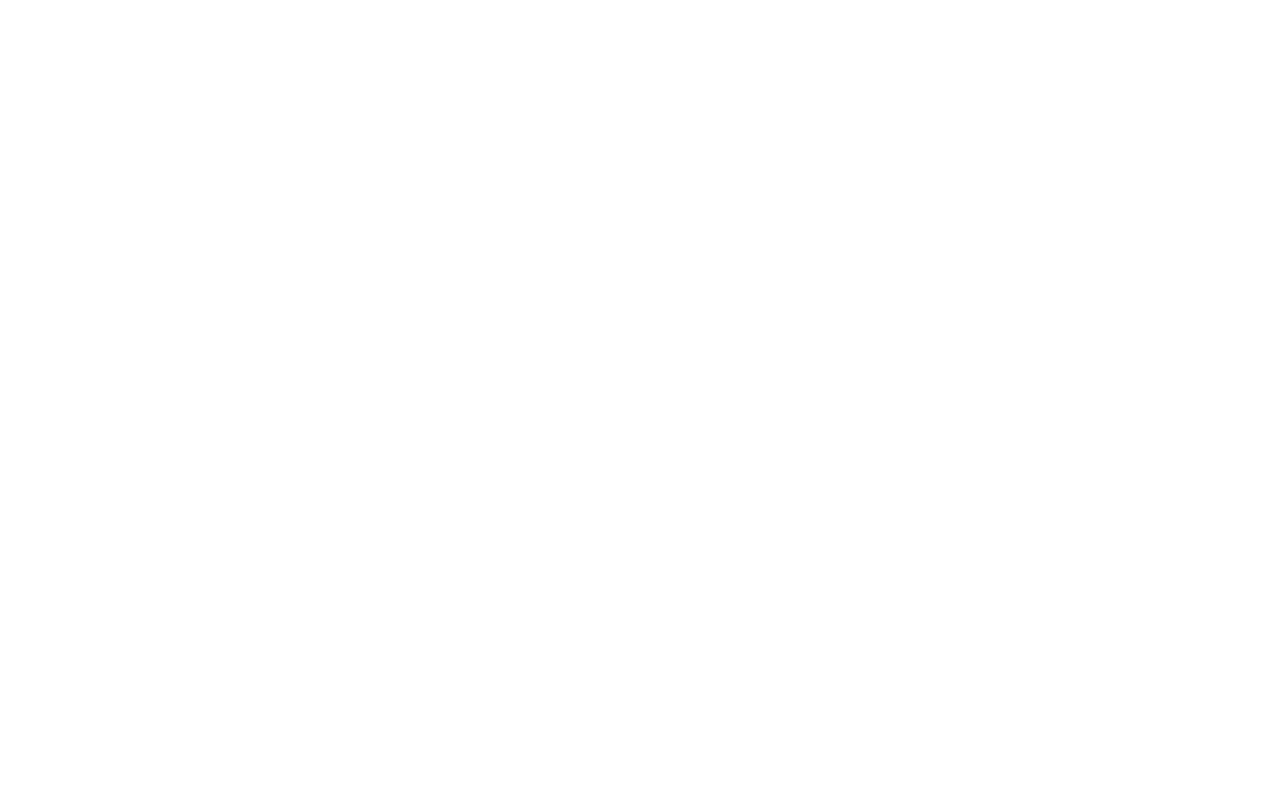
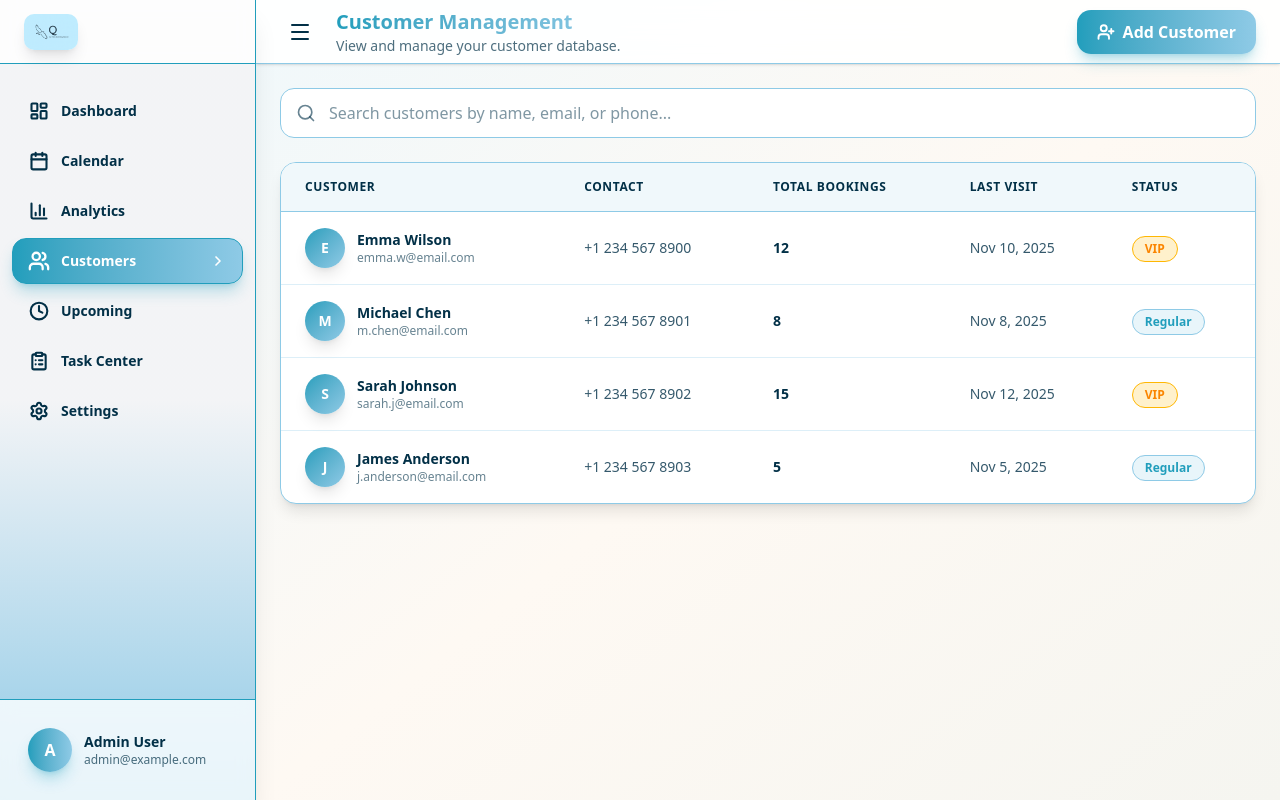
Before and after one commit to TaeyoungYou/QBookingAppRevamp, a React (Vite) app: page /dashboard/customers in a window 1280 px wide. Before the commit this address had no page. Built offline with nearby package versions, Linux system fonts and the light colour scheme.

Commit message:
Implemented Customer Page

```diff
--- a/src/App.tsx
+++ b/src/App.tsx
@@ -8,8 +8,8 @@
 import DashboardLayout from "./pages/Dashboard/DashboardLayout";
 import OverviewPage from "./pages/Dashboard/OverviewPage";
 import CalendarPage from "./pages/Dashboard/CalendarPage";
-// import CustomersPage from "./pages/Dashboard/CustomersPage";
-// import AnalyticsPage from "./pages/Dashboard/AnalyticsPage";
+import CustomersPage from "./pages/Dashboard/CustomersPage";
+import AnalyticsPage from "./pages/Dashboard/AnalyticsPage";
 const App = () => {
   return (
     <BrowserRouter>
@@ -23,8 +23,8 @@
         <Route path="/dashboard" element={<DashboardLayout />}>
           <Route index element={<OverviewPage />} />
           <Route path="calendar" element={<CalendarPage />} />
-          {/* <Route path="customers" element={<CustomersPage />} /> */}
-          {/* <Route path="analytics" element={<AnalyticsPage />} /> */}
+          <Route path="analytics" element={<AnalyticsPage />} />
+          <Route path="customers" element={<CustomersPage />} />
         </Route>
       </Routes>
     </BrowserRouter>
--- /dev/null
+++ b/src/pages/Dashboard/CustomersPage.tsx
@@ -0,0 +1,166 @@
+import { Menu, Search, UserPlus } from "lucide-react";
+import { motion } from "framer-motion";
+import { useDashboardLayout } from "./DashboardLayout";
+
+const customers = [
+  {
+    name: "Emma Wilson",
+    email: "emma.w@email.com",
+    phone: "+1 234 567 8900",
+    totalBookings: 12,
+    lastVisit: "Nov 10, 2025",
+    status: "VIP",
+  },
+  {
+    name: "Michael Chen",
+    email: "m.chen@email.com",
+    phone: "+1 234 567 8901",
+    totalBookings: 8,
+    lastVisit: "Nov 8, 2025",
+    status: "Regular",
+  },
+  {
+    name: "Sarah Johnson",
+    email: "sarah.j@email.com",
+    phone: "+1 234 567 8902",
+    totalBookings: 15,
+    lastVisit: "Nov 12, 2025",
+    status: "VIP",
+  },
+  {
+    name: "James Anderson",
+    email: "j.anderson@email.com",
+    phone: "+1 234 567 8903",
+    totalBookings: 5,
+    lastVisit: "Nov 5, 2025",
+    status: "Regular",
+  },
+];
+
+export default function CustomersPage() {
+  const { isSidebarOpen, setIsSidebarOpen } = useDashboardLayout();
+  const toggleSidebar = () => setIsSidebarOpen(!isSidebarOpen);
+
+  return (
+    <div className="flex-1 flex flex-col min-h-0 overflow-hidden bg-linear-to-br from-[#f0f8fb] via-[#fef9f3] to-[#f5f5f0]">
+      <header className="bg-white/90 backdrop-blur-xl border-b border-skyBlue h-16 flex items-center justify-between px-6 shrink-0 shadow-sm">
+        <div className="flex items-center gap-4">
+          <button
+            onClick={toggleSidebar}
+            className="p-2 hover:bg-[#f0f8fb] rounded-xl transition-colors"
+            title="Toggle Sidebar"
+          >
+            <Menu size={24} className="text-prussianBlue" />
+          </button>
+          <div>
+            <h1 className="text-xl font-bold bg-linear-to-r from-blueGreen to-skyBlue bg-clip-text text-transparent">
+              Customer Management
+            </h1>
+            <p className="text-sm text-prussianBlue/70">
+              View and manage your customer database.
+            </p>
+          </div>
+        </div>
+        <button className="hidden md:inline-flex items-center gap-2 px-5 py-2.5 rounded-xl bg-linear-to-r from-blueGreen to-skyBlue text-white font-semibold shadow-lg shadow-blueGreen/30 hover:shadow-xl hover:shadow-blueGreen/40 transition-all">
+          <UserPlus size={18} strokeWidth={2.5} />
+          Add Customer
+        </button>
+      </header>
+
+      <main className="flex-1 overflow-y-auto px-6 py-6">
+        <div className="mb-6">
+          <div className="relative">
+            <Search
+              className="absolute left-4 top-1/2 -translate-y-1/2 text-prussianBlue/60"
+              size={20}
+            />
+            <input
+              type="text"
+              placeholder="Search customers by name, email, or phone..."
+              className="w-full pl-12 pr-4 py-3 bg-white border border-skyBlue rounded-xl text-prussianBlue placeholder-prussianBlue/50 focus:outline-none focus:border-blueGreen focus:ring-2 focus:ring-blueGreen/20 transition-all"
+            />
+          </div>
+        </div>
+
+        <div className="bg-white backdrop-blur-sm border border-skyBlue rounded-2xl shadow-lg overflow-hidden">
+          <div className="overflow-x-auto">
+            <table className="w-full">
+              <thead>
+                <tr className="bg-[#f0f8fb] border-b border-skyBlue">
+                  <th className="text-left px-6 py-4 text-xs font-bold text-prussianBlue uppercase tracking-wider">
+                    Customer
+                  </th>
+                  <th className="text-left px-6 py-4 text-xs font-bold text-prussianBlue uppercase tracking-wider">
+                    Contact
+                  </th>
+                  <th className="text-left px-6 py-4 text-xs font-bold text-prussianBlue uppercase tracking-wider">
+                    Total Bookings
+                  </th>
+                  <th className="text-left px-6 py-4 text-xs font-bold text-prussianBlue uppercase tracking-wider">
+                    Last Visit
+                  </th>
+                  <th className="text-left px-6 py-4 text-xs font-bold text-prussianBlue uppercase tracking-wider">
+                    Status
+                  </th>
+                </tr>
+              </thead>
+              <tbody className="divide-y divide-skyBlue/30">
+                {customers.map((customer, index) => (
+                  <motion.tr
+                    key={customer.email}
+                    initial={{ opacity: 0, y: 20 }}
+                    animate={{ opacity: 1, y: 0 }}
+                    transition={{ delay: index * 0.05 }}
+                    className="hover:bg-[#f0f8fb] transition-colors"
+                  >
+                    <td className="px-6 py-4">
+                      <div className="flex items-center gap-3">
+                        <div className="w-10 h-10 rounded-full bg-linear-to-br from-blueGreen to-skyBlue flex items-center justify-center text-white font-bold text-sm shadow-lg">
+                          {customer.name.charAt(0)}
+                        </div>
+                        <div>
+                          <p className="text-sm font-bold text-prussianBlue">
+                            {customer.name}
+                          </p>
+                          <p className="text-xs text-prussianBlue/60">
+                            {customer.email}
+                          </p>
+                        </div>
+                      </div>
+                    </td>
+                    <td className="px-6 py-4">
+                      <p className="text-sm text-prussianBlue/80">
+                        {customer.phone}
+                      </p>
+                    </td>
+                    <td className="px-6 py-4">
+                      <p className="text-sm font-semibold text-prussianBlue">
+                        {customer.totalBookings}
+                      </p>
+                    </td>
+                    <td className="px-6 py-4">
+                      <p className="text-sm text-prussianBlue/80">
+                        {customer.lastVisit}
+                      </p>
+                    </td>
+                    <td className="px-6 py-4">
+                      <span
+                        className={`inline-flex px-3 py-1 rounded-full text-xs font-bold ${
+                          customer.status === "VIP"
+                            ? "bg-selectiveYellow/20 text-utOrange border border-selectiveYellow"
+                            : "bg-skyBlue/20 text-blueGreen border border-skyBlue"
+                        }`}
+                      >
+                        {customer.status}
+                      </span>
+                    </td>
+                  </motion.tr>
+                ))}
+              </tbody>
+            </table>
+          </div>
+        </div>
+      </main>
+    </div>
+  );
+}
```
